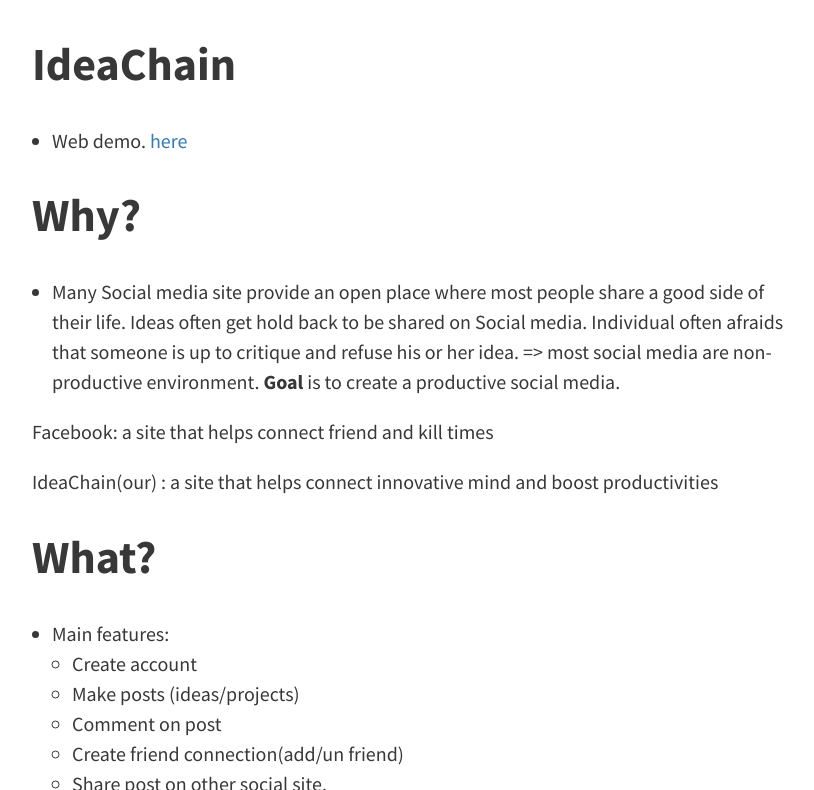
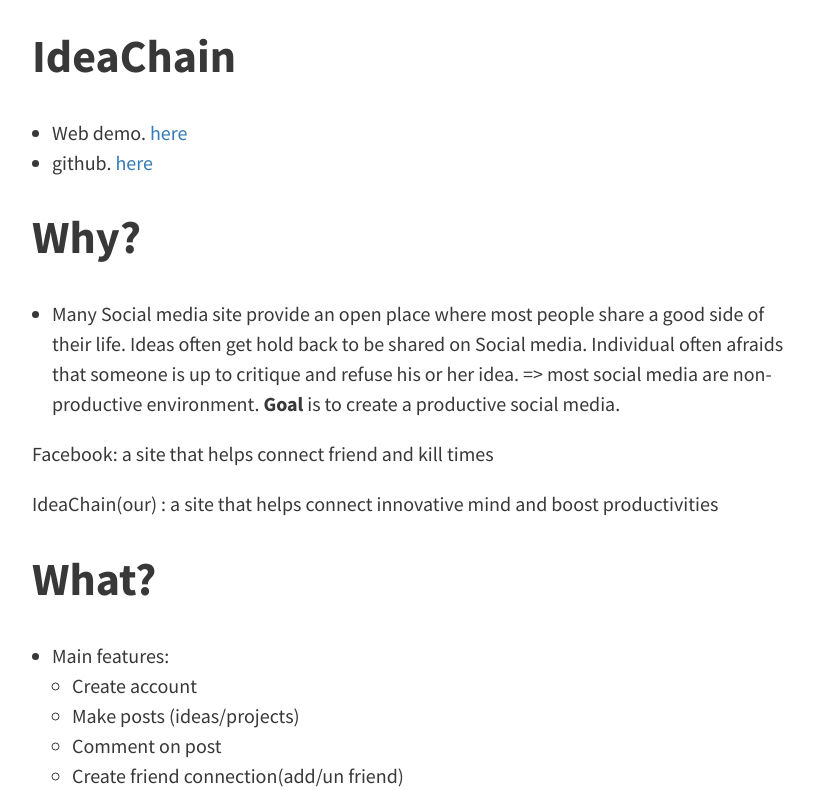
Before and after one commit to datduyng/datduyng.github.io, a Jekyll site: the page built from _portfolio/ideachain.md, in a window 1280 px wide and 900 px high, scrolled down 406 px, cut to the strip 110-900 px from the top of the window. Shown: the whole strip, without its empty margins (224-1038 px from the left). Built offline with Jekyll 4.4.1, drawn with Linux system fonts in a browser that asks for light colours; comment, search, counter and statistics services are not loaded.

Commit message:
Update ideachain.md

```diff
--- a/_portfolio/ideachain.md
+++ b/_portfolio/ideachain.md
@@ -6,13 +6,12 @@
 tags: [nodejs, vuejs, bootstrap, sqlite]
 ---
 
-<p align="center">
-  <img width="180" height="180" src="https://i.ibb.co/Yh4sC3B/a53965d19339.png">
-</p>
+ <img width="180" height="180" align="center" src="https://i.ibb.co/Yh4sC3B/a53965d19339.png">
 
 
 # IdeaChain
 - Web demo. [here](http://ideachain.glitch.me/)
+- github. [here](https://github.com/datduyng/ideachain/)
 
 # Why?
 - Many Social media site provide an open place where most people share a good side of their life. Ideas often get hold back to be shared on Social media. Individual often afraids that someone is up to critique and refuse his or her idea. => most social media are non-productive environment. **Goal** is to create a productive social media.
```
